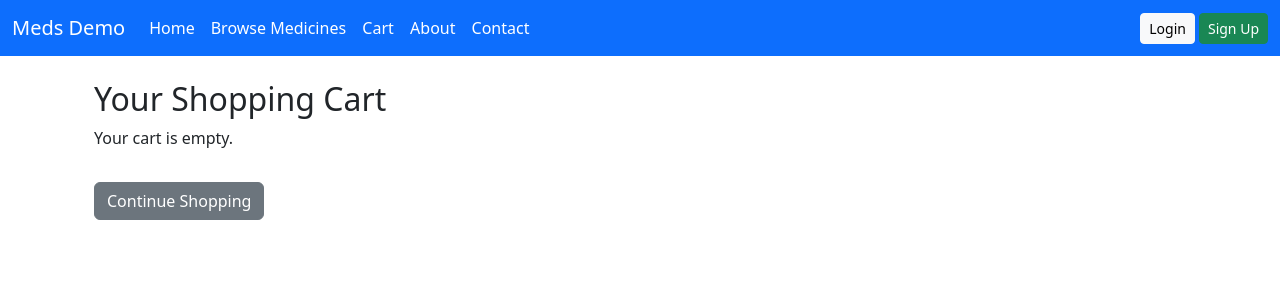
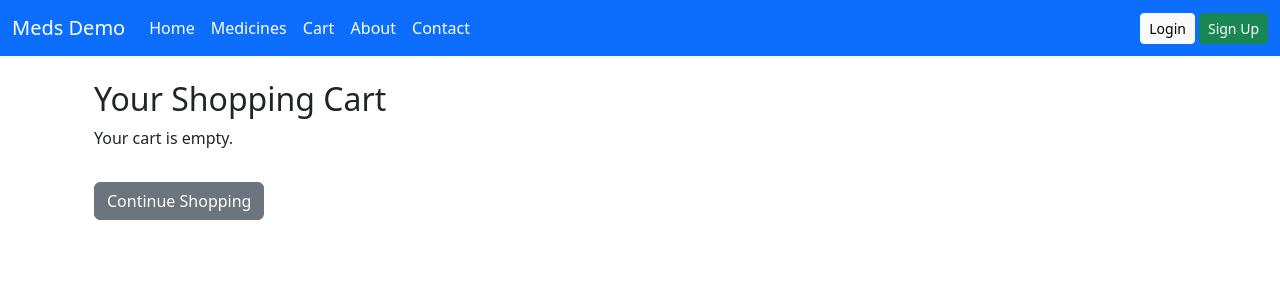
Before and after one commit to Mariama-ny21/final-project-meds-db, a Django app: page /cart/ in a window 1280 px wide. Shown: the top 300 px of the page. Run offline with Django 4.2, Linux system fonts and the light colour scheme.

Commit message:
Update navigation link: change 'Browse Medicines' to 'Medicines' for consistency

```diff
--- a/sample_uk_meds/templates/base.html
+++ b/sample_uk_meds/templates/base.html
@@ -18,7 +18,7 @@
                     <a class="nav-link text-white{% if request.path == '/' %} active{% endif %}" href="/">Home</a>
                 </li>
                 <li class="nav-item">
-                    <a class="nav-link text-white{% if request.path == '/medicines/' %} active{% endif %}" href="{% url 'medicine_list' %}">Browse Medicines</a>
+                    <a class="nav-link text-white{% if request.path == '/medicines/' %} active{% endif %}" href="{% url 'medicine_list' %}">Medicines</a>
                 </li>
                 <li class="nav-item">
                     <a class="nav-link text-white position-relative d-flex flex-column align-items-center" href="{% url 'view_cart' %}" style="min-width: 48px;">
```
